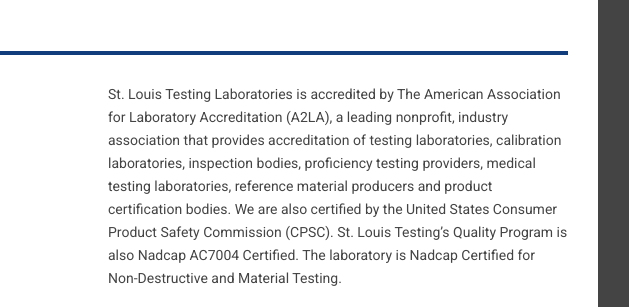
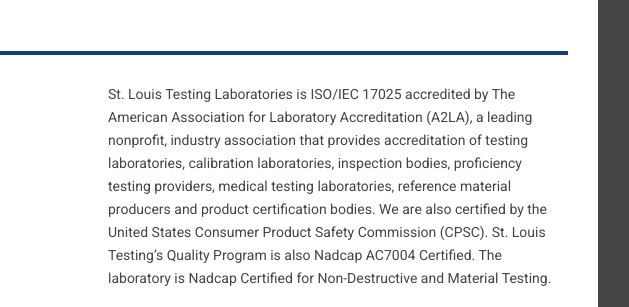
Before and after one commit to stl-testing/st-louis-testing-laboratories, a website: page accredited-testing-lab.htm in a window 1280 px wide. Shown: the part 255-562 px from the top of the page, 542-1171 px from the left. Drawn offline with nearby package versions, Linux system fonts and the light colour scheme.

Commit message:
ISO/IEC 17025

```diff
--- a/accredited-testing-lab.htm
+++ b/accredited-testing-lab.htm
@@ -163,7 +163,7 @@
 
 		<div class="eight columns">
 
-			<p>St. Louis Testing Laboratories is accredited by The American Association for Laboratory Accreditation
+			<p>St. Louis Testing Laboratories is ISO/IEC 17025 accredited by The American Association for Laboratory Accreditation
 				(A2LA),
 				a leading nonprofit, industry association that provides accreditation of testing laboratories,
 				calibration laboratories,
```
Also changed, not shown: g/accredited-testing-lab.htm (+1 -1 lines).
